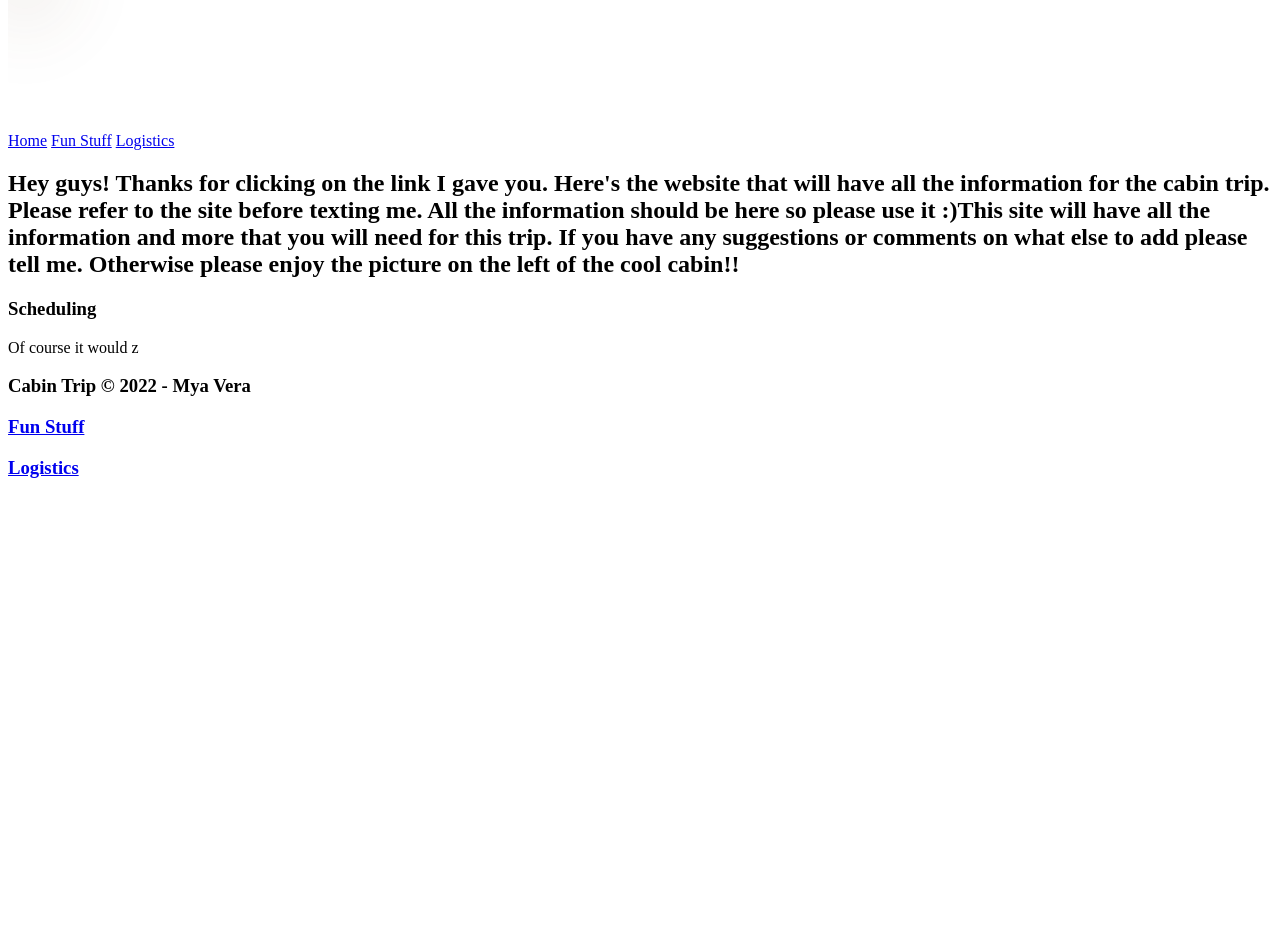
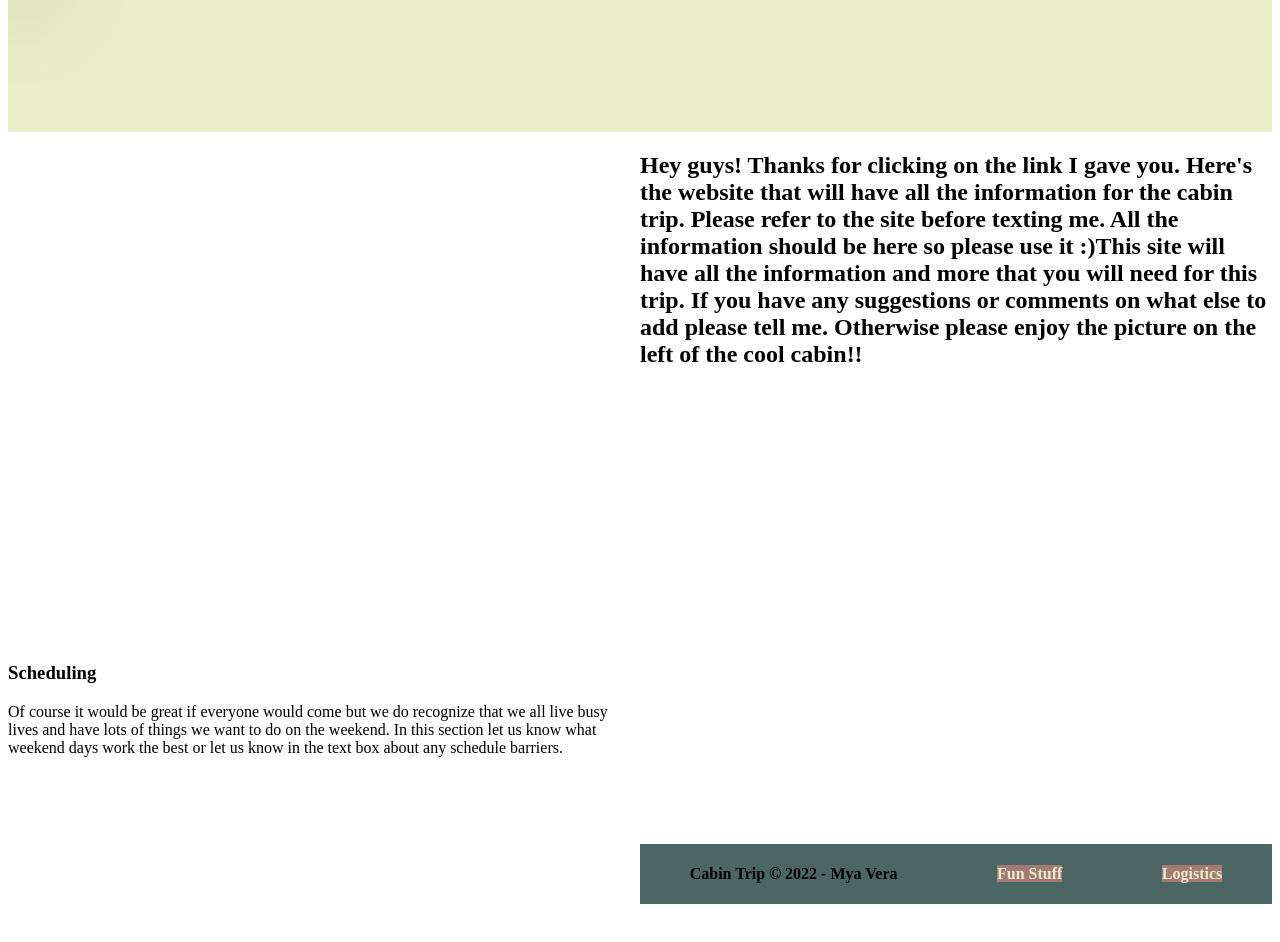
Before and after one commit to myaevera/wdd130, a plain HTML site: page wwr/personal-site/Home.html in a window 1280 px wide. Shown: the part 2240-3182 px from the top of the page. Before the commit the page ends 2737 px from the top, so only its background shows below. Drawn offline with Linux system fonts and the light colour scheme; files that its build step writes are made by us from their sources; files whose address does not match are found by name.

Commit message:
some css

```diff
--- a/wwr/personal-site/Home.html
+++ b/wwr/personal-site/Home.html
@@ -28,14 +28,14 @@
         <div id="alpacas" src="images/alpacas.webp" alt="cute alpacas!!">
         <section id="bottom-right">
             <h3>Scheduling</h3>
-            <p>Of course it would z</p>
+            <p>Of course it would be great if everyone would come but we do recognize that we all live busy lives and have lots of things we want to do on the weekend. In this section let us know what weekend days work the best or let us know in the text box about any schedule barriers.</p>
         </section>
     </div>
     <footer>
 
-        <h3>Cabin Trip &copy; 2022 - Mya Vera</h3>
-        <h3><a href="Page2.html">Fun Stuff</a></h3>
-        <h3><a href="Page3.html">Logistics</a></h3>
+        <h4>Cabin Trip &copy; 2022 - Mya Vera</h4>
+        <h4><a href="Page2.html">Fun Stuff</a></h4>
+        <h4><a href="Page3.html">Logistics</a></h4>
     </footer>
         </body>
     </html>
--- a/wwr/styles/homeps.css
+++ b/wwr/styles/homeps.css
@@ -0,0 +1,43 @@
+header {
+    background-color:#e9edc9;
+    display:grid;
+    grid-template-columns: 150px auto;
+    font-family: Helvetica,sans-serif;
+}
+#background{
+    background-color: #fcfbfb;
+  }
+footer{
+    background-color: #4C6663;
+    margin-top: 200px;
+    display:flex;
+    justify-content:space-around;
+    align-items:center;
+}
+footer a{
+    background-color: #A37A74;
+    text-decoration: none;
+    color: #E9EDC9;
+}
+#middle{
+    display:grid;
+    grid-template-columns: 1fr 1fr;
+    grid-template-rows: 1fr 1fr;
+}
+.cabin-pic{
+    grid-column: 2;
+    grid-row: 2
+}
+.middle-text{
+    grid-column: 1;
+    grid-row: 2;
+    text-align: center;
+}
+#bottom{
+    display: grid;
+    grid-template-columns: 1fr 1fr;
+    grid-template-rows: 1fr 1fr;
+}
+.alpacas{
+
+}
```
